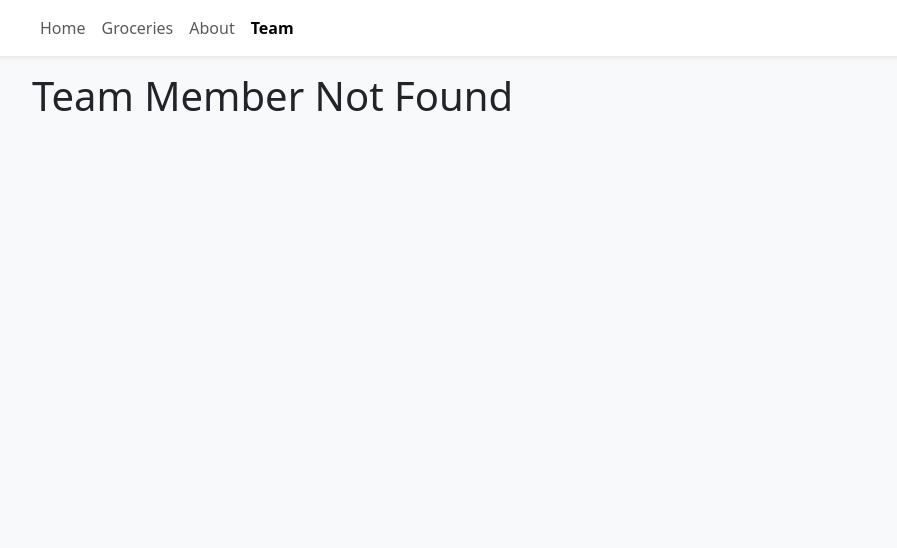
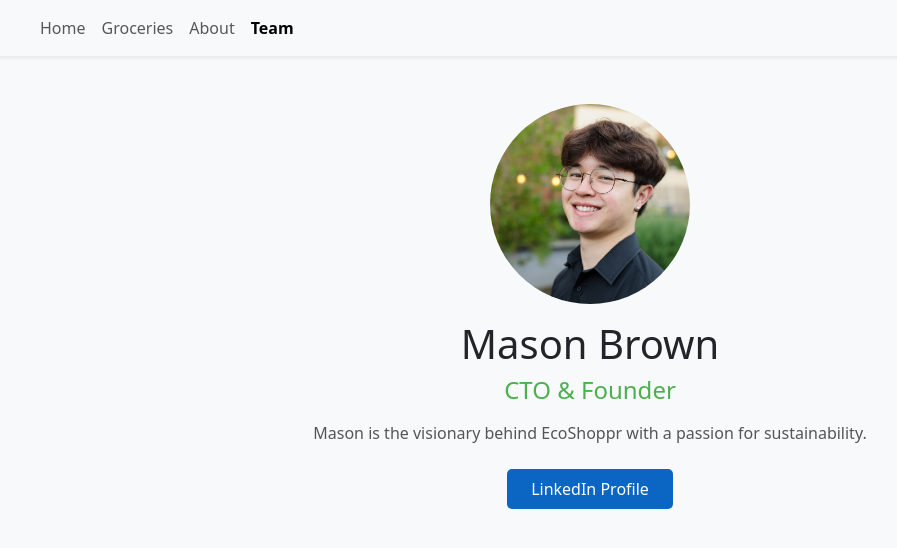
Before and after one commit to EcoShoppr/EcoShoppr, a React (Vite) app in the folder deploy/: page /team/mason in a window 1280 px wide. Before the commit this address had no page. Shown: the top 548 px of the page, without its empty margins (50-947 px from the left). Built offline with nearby package versions, Linux system fonts and the light colour scheme.

Commit message:
Working routing to Team pages and LinkedIn accounts

```diff
--- a/deploy/src/components/Navbar.tsx
+++ b/deploy/src/components/Navbar.tsx
@@ -5,7 +5,7 @@ import { useShoppingCart } from "../context/ShoppingCartContext"
 export function Navbar() {
     const { openCart, cartQuantity } = useShoppingCart()
     return (
-    <NavbarBs sticky="top" className="bg-white shadow-sm mb-3">
+    <NavbarBs sticky="top" className="bg-clear shadow-sm mb-3">
         <Container>
             <Nav className="me-auto">
                 <Nav.Link to="/" as={NavLink}>
--- a/deploy/src/components/TeamMember.tsx
+++ b/deploy/src/components/TeamMember.tsx
@@ -1,49 +1,89 @@
 import { useParams } from "react-router-dom";
 
 export function TeamMember() {
-    const { name } = useParams<{ name: string }>(); // Get the dynamic name parameter
+    const { name } = useParams<{ name: string }>();
 
     const teamMembers = [
         {
-            name: "alice",
-            displayName: "Alice Johnson",
-            role: "CEO & Founder",
-            bio: "Alice is the visionary behind EcoShoppr with a passion for sustainability.",
-            imgUrl: "/assets/alice.jpg",
+            name: "mason",
+            displayName: "Mason Brown",
+            role: "CTO & Founder",
+            bio: "Mason is the visionary behind EcoShoppr with a passion for sustainability.",
+            imgUrl: "/assets/Mason_Headshot.JPEG",
+            linkedIn: "https://www.linkedin.com/in/mason-s-brown",
         },
         {
-            name: "bob",
-            displayName: "Bob Smith",
-            role: "CTO",
-            bio: "Bob leads the technical direction, ensuring our platform runs smoothly.",
-            imgUrl: "/assets/bob.jpg",
+            name: "roman",
+            displayName: "Roman Rosales",
+            role: "CEO & Founder",
+            bio: "Roman oversees the vision and strategic direction of EcoShoppr.",
+            imgUrl: "",
+            linkedIn: "https://www.linkedin.com/in/roman-rosales/",
         },
         {
-            name: "charlie",
-            displayName: "Charlie Davis",
-            role: "Lead Developer",
-            bio: "Charlie is responsible for developing innovative features for EcoShoppr.",
-            imgUrl: "/assets/charlie.jpg",
+            name: "quan",
+            displayName: "Quan Doan",
+            role: "Lead Developer & Founder",
+            bio: "Quan focuses on delivering user-friendly features to EcoShoppr users.",
+            imgUrl: "",
+            linkedIn: "https://www.linkedin.com/in/quanbdoan/",
         },
     ];
 
-    // Find the team member based on the name in the URL
     const member = teamMembers.find((m) => m.name === name);
 
     if (!member) {
-        return <h1>Team Member Not Found</h1>;
+        return <h1 style={{ textAlign: "center" }}>Team Member Not Found</h1>;
     }
 
     return (
-        <div style={{ textAlign: "center", padding: "2rem" }}>
+        <div
+            style={{
+                display: "flex",
+                flexDirection: "column",
+                alignItems: "center",
+                textAlign: "center",
+                padding: "2rem",
+            }}
+        >
             <img
                 src={member.imgUrl}
                 alt={member.displayName}
-                style={{ width: "200px", borderRadius: "50%" }}
+                style={{
+                    width: "200px",
+                    height: "200px",
+                    borderRadius: "50%",
+                    objectFit: "cover",
+                    marginBottom: "1rem",
+                }}
             />
-            <h1>{member.displayName}</h1>
-            <h2>{member.role}</h2>
-            <p>{member.bio}</p>
+            <h1 style={{ fontSize: "2.5rem", marginBottom: "0.5rem" }}>
+                {member.displayName}
+            </h1>
+            <h2 style={{ fontSize: "1.5rem", color: "#4caf50", marginBottom: "1rem" }}>
+                {member.role}
+            </h2>
+            <p style={{ fontSize: "1rem", color: "#555", maxWidth: "600px", marginBottom: "1.5rem" }}>
+                {member.bio}
+            </p>
+            <a
+                href={member.linkedIn}
+                target="_blank"
+                rel="noopener noreferrer"
+                style={{
+                    textDecoration: "none",
+                    backgroundColor: "#0a66c2", // LinkedIn blue
+                    color: "#fff",
+                    padding: "0.5rem 1.5rem",
+                    borderRadius: "5px",
+                    fontSize: "1rem",
+                    transition: "background-color 0.3s ease",
+                }}
+                onMouseOver={(e) => (e.currentTarget.style.backgroundColor = "#004182")}
+                onMouseOut={(e) => (e.currentTarget.style.backgroundColor = "#0a66c2")}
+            >
+                LinkedIn Profile
+            </a>
         </div>
     );
 }
--- a/deploy/src/pages/team.tsx
+++ b/deploy/src/pages/team.tsx
@@ -5,20 +5,23 @@ import { Link } from "react-router-dom";
 export function Team() {
     const teamMembers = [
         {
+            name: "mason",
             displayName: "Mason Brown",
             role: "CTO & Founder",
             imgUrl: "assets/Mason_Headshot.JPEG", // Replace with actual image URLs
             bgColor: "#2e7d32",
         },
         {
+            name: "roman",
             displayName: "Roman Rosales",
             role: "CEO & Founder",
             imgUrl: "/assets/bob.jpg",
             bgColor: "#2e7d32",
         },
         {
+            name: "quan",
             displayName: "Quan Doan",
-            role: "Founder",
+            role: "Lead Developer & Founder",
             imgUrl: "/assets/charlie.jpg",
             bgColor: "#2e7d32",
         },
@@ -26,11 +29,11 @@ export function Team() {
 
     return (
         <Container className="py-4 team-page">
-            <h1 className="text-center mb-4">Meet Our Team</h1>
+            <h1 className="text-center mb-4">Connect With Our Team</h1>
             <Row className="justify-content-center">
                 {teamMembers.map((member, index) => (
                     <Col key={index} md={4} sm={6} xs={12} className="mb-4">
-                        <Link to={`/team/${member.displayName}`} style={{ textDecoration: "none" }}>
+                        <Link to={`/team/${member.name}`} style={{ textDecoration: "none" }}>
                             <Card className="team-card">
                                 <Card.Img
                                     variant="top"
```
